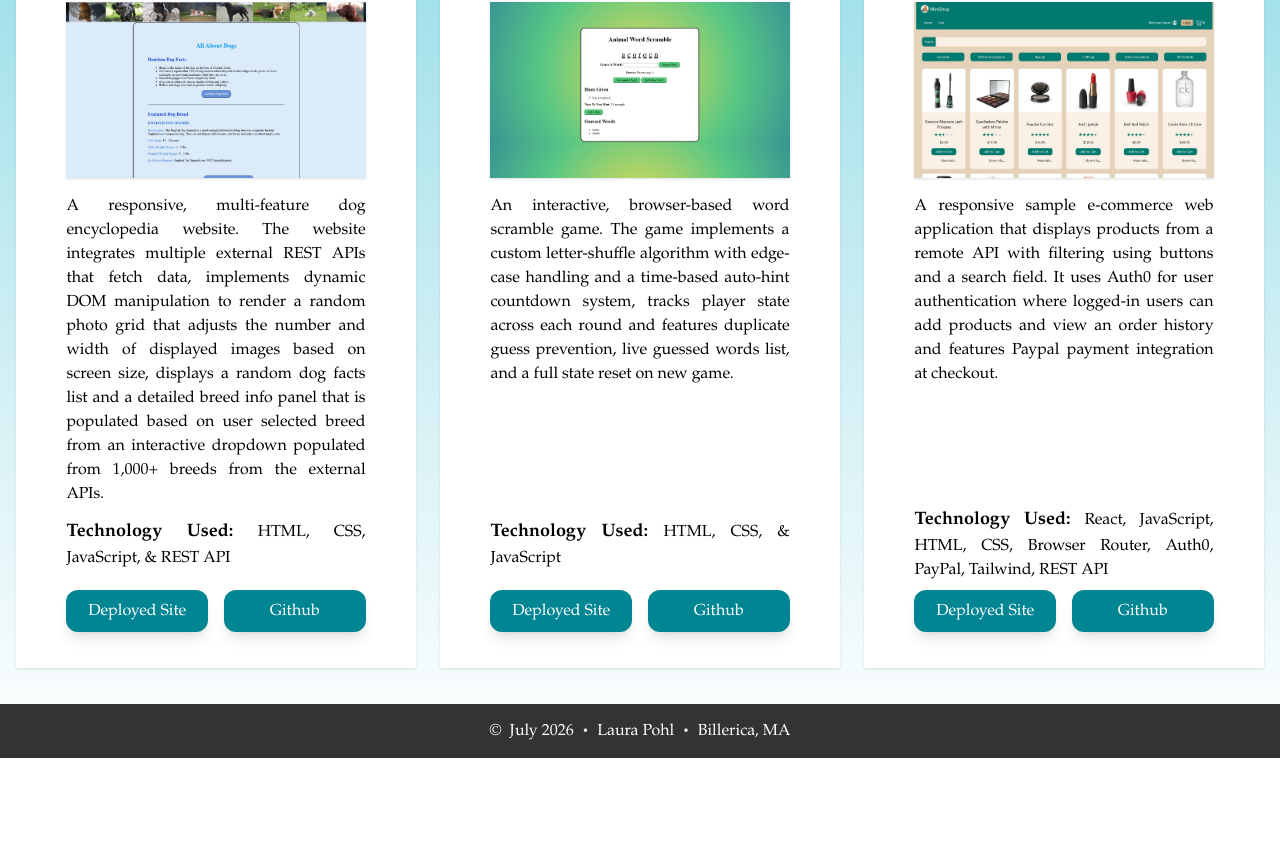
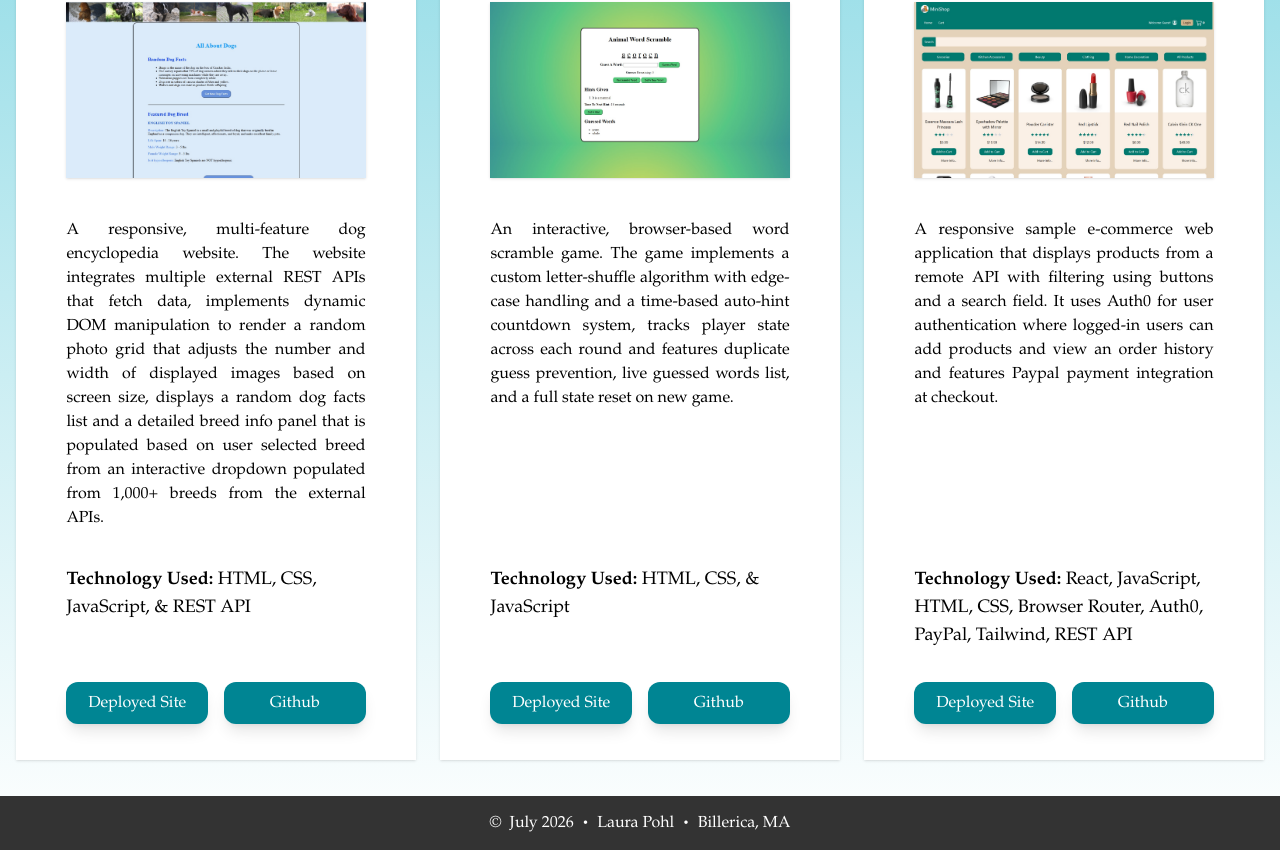
Before and after one commit to irishmaiden18/portfolio-2026, a React (Vite) app: page /portfolio in a window 1280 px wide. Shown: the part 398-1248 px from the top of the page. Before the commit the page ends 1156 px from the top, so only its background shows below. Built offline with nearby package versions, Linux system fonts and the light colour scheme.

Commit message:
updates portfolio so that the technology used section starts at the same point on all project cards

```diff
--- a/src/components/Portfolio/ProjectItem.jsx
+++ b/src/components/Portfolio/ProjectItem.jsx
@@ -5,86 +5,55 @@ const ProjectItem = ({ projects }) => {
 
   return (
 
-    <li className={`h-full list-none ${!name ? 'hidden lg:block' : 'block'}`}>
+        // grid-rows-subgrid tells the child element (li) to inherit and align itself to the row tracks defined by its parent (ul) grid rather than creating its own grid, this keeps it consistent accross all cards. row-span-4 tells the child element (li) how many of the parent rows it can occupy
+        // both the li and the div elements need the grid-rows-subgrid row-span-4 because subgrid can only inherit rows from its immediate parent, it can't skip a generatrion
+        // ${!name ? 'hidden lg:block' : 'block'} hides the card when the project has no name on mobile devices, but shows the card on larger screens
+        <li className={`h-full list-none grid grid-rows-subgrid row-span-4 max-w-md mx-auto md:max-w-none ${!name ? 'hidden lg:block' : 'block'}`}>
+            <div className="bg-white grid grid-rows-subgrid row-span-4 p-6 shadow-sm">
 
-        <div className="bg-white grid grid-rows-[auto_1fr_auto] h-full p-6 shadow-sm">
-
-            {/* top section: title & image */}
+                {/* row 1: title & image */}
                 <div className="flex flex-col items-center w-full">
-
                     {name ? (
                         <h3 className="text-xl mb-4 text-center">{name}</h3>
                     ) : (
-                    // aria-hidden="true" tells screen readers to ignore the empty placeholder box so it doesn't break accessibility for blind users
+                        // aria-hidden="true" hides the div from screen readers when the name does not exist
                         <div className="h-7 mb-4 w-full" aria-hidden="true"></div>
                     )}
-
-                <img
-                    src={image}
-                    alt="project picture"
-                    className="w-[85%] h-44 object-cover shadow-sm"
-                />
+                    <img src={image} alt="project picture" className="w-[85%] h-44 object-cover shadow-sm" />
                 </div>
 
-            {/* middle section: description; this row absorbs all variable height */}
-            {description && (
+                {/* row 2: description */}
                 <div className="w-[85%] mx-auto flex flex-col justify-start items-start">
-                    <p className="pt-4 pb-2 text-left sm:text-justify">{description}</p>
+                    {description && <p className="pt-4 pb-2 text-left sm:text-justify">{description}</p>}
+                </div>
+
+                {/* row 3: technology used */}
+                <div className="w-[85%] mx-auto pt-1">
+                    {technology && (
+                        <div className="mb-4 md:mb-2">
+                            <p className="text-left text-lg">
+                                <span className="font-bold">Technology Used: </span>{technology}
+                            </p>
                         </div>
                     )}
+                </div>
 
-            {/* bottom section: technology used & buttons; starts at the EXACT same pixel height globally */}
-            <div className="w-[85%] mx-auto mt-auto pt-1">
-
-                {technology && (
-                    <div className="md:min-h-16 mb-4 md:mb-2">
-
-                        <p className="text-left sm:text-justify">
-                            <span className="font-bold text-lg inline">Technology Used: </span>
-                            <span className="inline">{technology}</span>
-                        </p>
-
+                {/* row 4: buttons (deployed site & github) */}
+                <div className="w-[85%] mx-auto mt-auto">
+                    {(site && github) && (
+                        <div className="grid grid-cols-2 gap-4 pb-3">
+                            {/* rel="noopener noreferrer" is a security and privacy safeguard used when opening external links in a new browser tab */}
+                            <a href={site} target="_blank" rel="noopener noreferrer" className="bg-[#008593] rounded-xl text-white py-2 px-2 text-center w-full shadow-lg flex items-center justify-center leading-relaxed md:text-center md:inline-block">
+                                Deployed Site
+                            </a>
+                            <a href={github} target="_blank" rel="noopener noreferrer" className="bg-[#008593] rounded-xl text-white py-2 w-full shadow-lg flex items-center justify-center leading-relaxed md:text-center md:inline-block">
+                                Github
+                            </a>
                         </div>
                     )}
-
-                {(site && github) && (
-                    <div className="grid grid-cols-2 gap-4 pb-3">
-
-                        <div className="flex justify-start">
-
-                            {/* rel="noopener" cuts the JavaScript connection between the original page and the newly opened tab preventing a malicious destination page from using JavaScript to hijack the ori8ginal tab and redirect users to a fake phishing site */}
-                            {/* rel="noreferrer" makes the browser hide the HTTP referrer header so that the destination website will not see the URL of the page the user came from. Instead of 'Referral' and the URL the user came from in the web analytics of the new page, the new page owner will see that the user arrived at the site but will not say where they came from, it will say "Direct" */}
-                            <a
-                                href={site}
-                                target="_blank"
-                                rel="noopener noreferrer"
-                                className="bg-[#008593] rounded-xl text-white py-2 px-2 text-center w-full shadow-lg flex items-center justify-center leading-relaxed md:text-center md:inline-block"
-                            >
-                                Deployed Site
-                            </a>
-                        </div>
-
-                        <div className="flex justify-end">
-
-                            <a
-                                href={github}
-                                target="_blank"
-                                rel="noopener noreferrer"
-                                className="bg-[#008593] rounded-xl text-white py-2 w-full shadow-lg flex items-center justify-center leading-relaxed md:text-center md:inline-block"
-                            >
-                                Github
-                            </a>
-
                 </div>
 
             </div>
-
-                )}
-
-            </div>
-
-        </div>
-
         </li>
     );
 };
--- a/src/components/Portfolio/ProjectList.jsx
+++ b/src/components/Portfolio/ProjectList.jsx
@@ -6,7 +6,8 @@ import {projects} from "../../data/projects"
 const ProjectList = () => {
   return (
     <>
-      <ul className="grid cols-1 md:grid-cols-2 lg:grid-cols-3 gap-6">
+      {/* grid-rows-[auto_1fr_auto_auto] defines the row hights for the grid, auto tells it to take up as much space as the content requires. 1fr tells the row to expand and absorb all remaining leftover space in the card, if one card is taller than the others, this row stretches to fill the gap */}
+      <ul className="grid cols-1 md:grid-cols-2 lg:grid-cols-3 grid-rows-[auto_1fr_auto_auto] gap-6">
         {projects.map((projects, index) => (
           <ProjectItem
             key={index}
```
Lines whose indentation alone changed are shown as unchanged.
